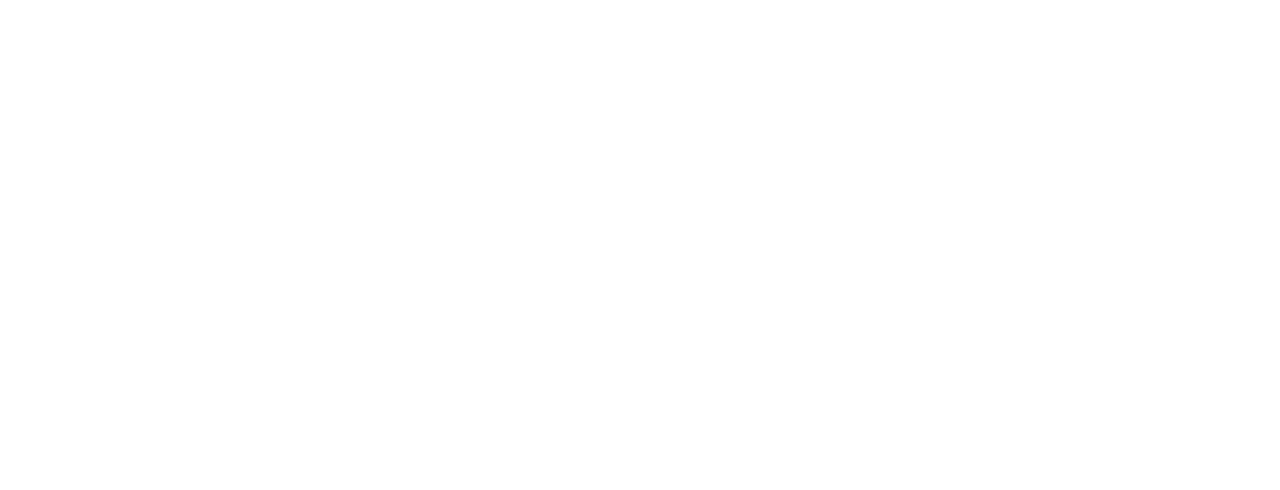
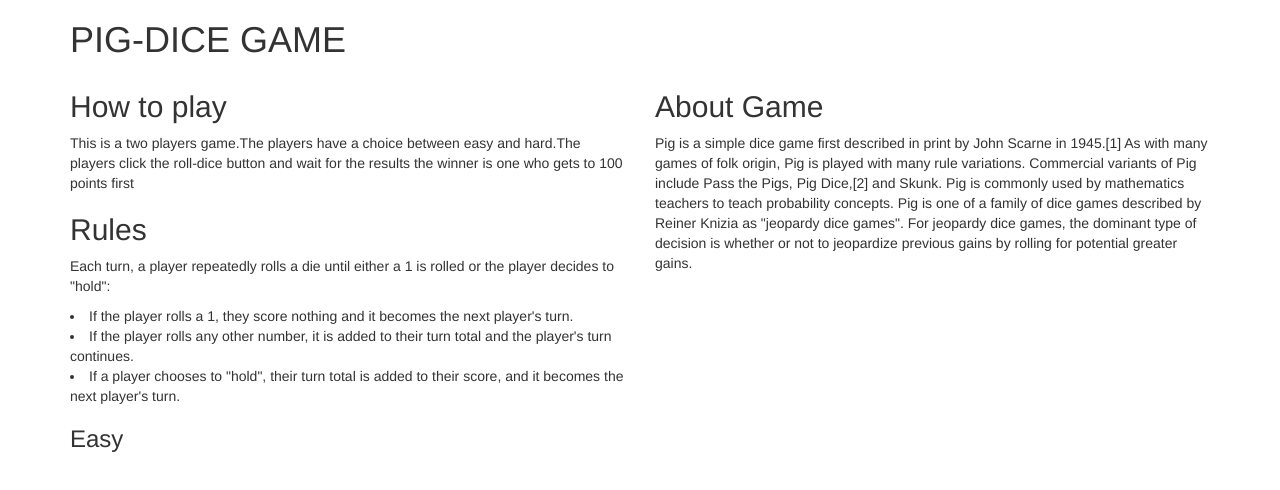
Before and after one commit to Idaapayo/dice-game, a plain HTML site: page index.html in a window 1280 px wide. Drawn offline with Linux system fonts and the light colour scheme.

Commit message:
html first commit

```diff
--- a/index.html
+++ b/index.html
@@ -3,8 +3,35 @@
   <head>
     <meta charset="utf-8">
     <title>Dice-game</title>
+    <link rel="stylesheet" href="css/bootstrap.css">
+    <link rel="stylesheet" href="css/styles.css">
+    <script src="js/jquery-3.2.1.js"></script>
+    <script src="js/scripts.js"></script>
   </head>
   <body>
+    <div class="container">
+  <h1>PIG-DICE GAME</h1>
+  <div class="row">
+    <div class="col-md-6 rules">
+      <h2>How to play</h2>
+      <p>This is a two players game.The players have a choice between easy and hard.The players click the roll-dice button and wait for the results
+        the winner is one who gets to 100 points first</p>
+      <h2>Rules</h2>
+      <p>Each turn, a player repeatedly rolls a die until either a 1 is rolled or the player decides to "hold":</p>
+      <li>If the player rolls a 1, they score nothing and it becomes the next player's turn.</li>
+      <li>If the player rolls any other number, it is added to their turn total and the player's turn continues.</li>
+      <li>If a player chooses to "hold", their turn total is added to their score, and it becomes the next player's turn.</li>
+    </div>
+    <div class="col-md-6 abtgame">
+      <h2>About Game</h2>
+      <p>Pig is a simple dice game first described in print by John Scarne in 1945.[1] As with many games of folk origin, Pig is played with many rule variations. Commercial variants of Pig include Pass the Pigs, Pig Dice,[2] and Skunk. Pig is commonly used by mathematics teachers to teach probability concepts.
+Pig is one of a family of dice games described by Reiner Knizia as "jeopardy dice games". For jeopardy dice games, the dominant type of decision is whether or not to jeopardize previous gains by rolling for potential greater gains. </p>
+</div>
+</div>
+<div class="play">
+  <div class="row">
+    <div class="col-md-6">
+      <h3>Easy</h3>
 
   </body>
 </html>
```
